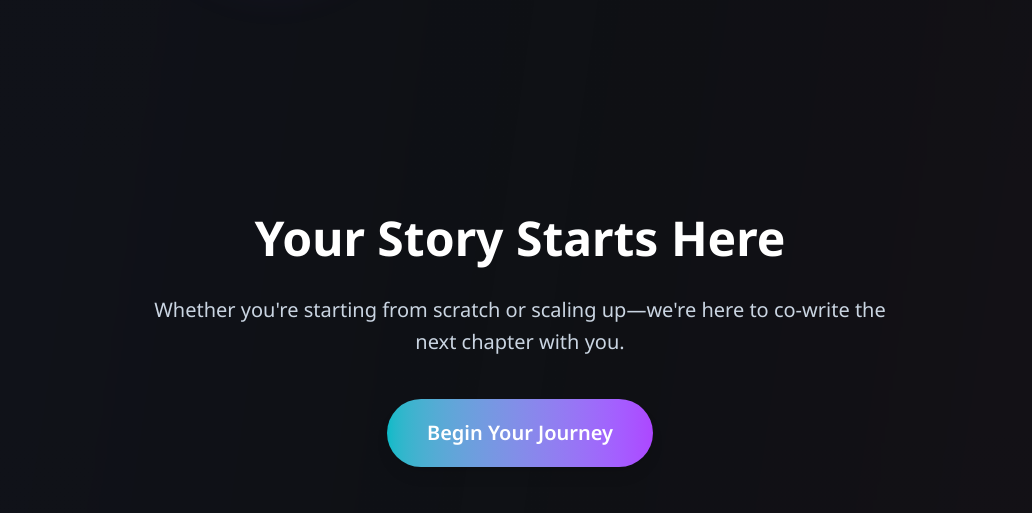
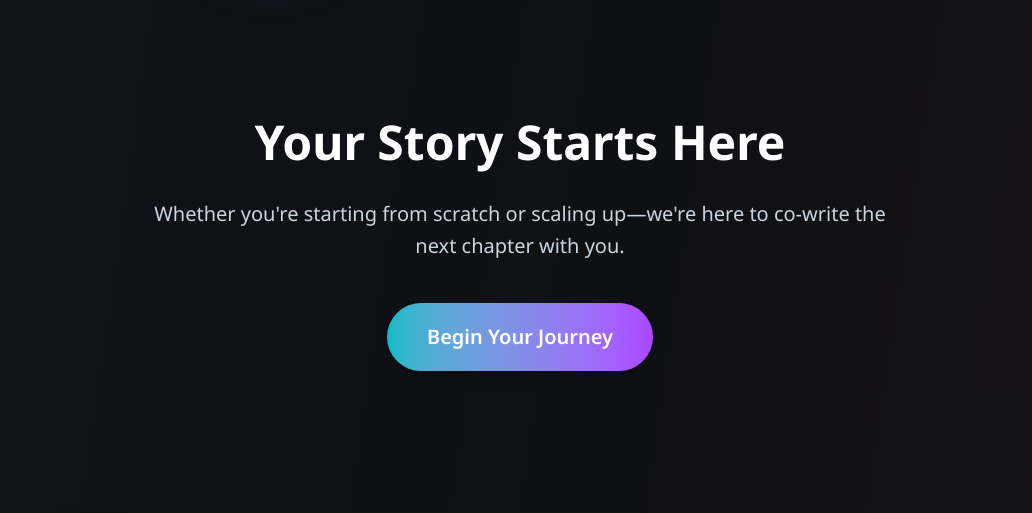
Before and after one commit to rupeshbug/novelty_lab_website, a Next.js app: page / in a window 1280 px wide. Shown: the part 4108-4621 px from the top of the page, without its empty margins (120-1152 px from the left). Built offline with nearby package versions, Linux system fonts and the light colour scheme.

Commit message:
minor changes

```diff
--- a/src/app/components/NoveltyJourney.tsx
+++ b/src/app/components/NoveltyJourney.tsx
@@ -222,7 +222,7 @@
           whileInView={{ opacity: 1, y: 0 }}
           viewport={{ once: false, margin: "-150px" }}
           transition={{ duration: 0.8, ease: [0.25, 0.1, 0.25, 1] }}
-          className="text-center mt-40 md:mt-48"
+          className="text-center mt-24"
         >
           <h3 className="text-3xl md:text-4xl lg:text-5xl font-bold text-white mb-6 md:mb-8">
             Your Story Starts Here
```
